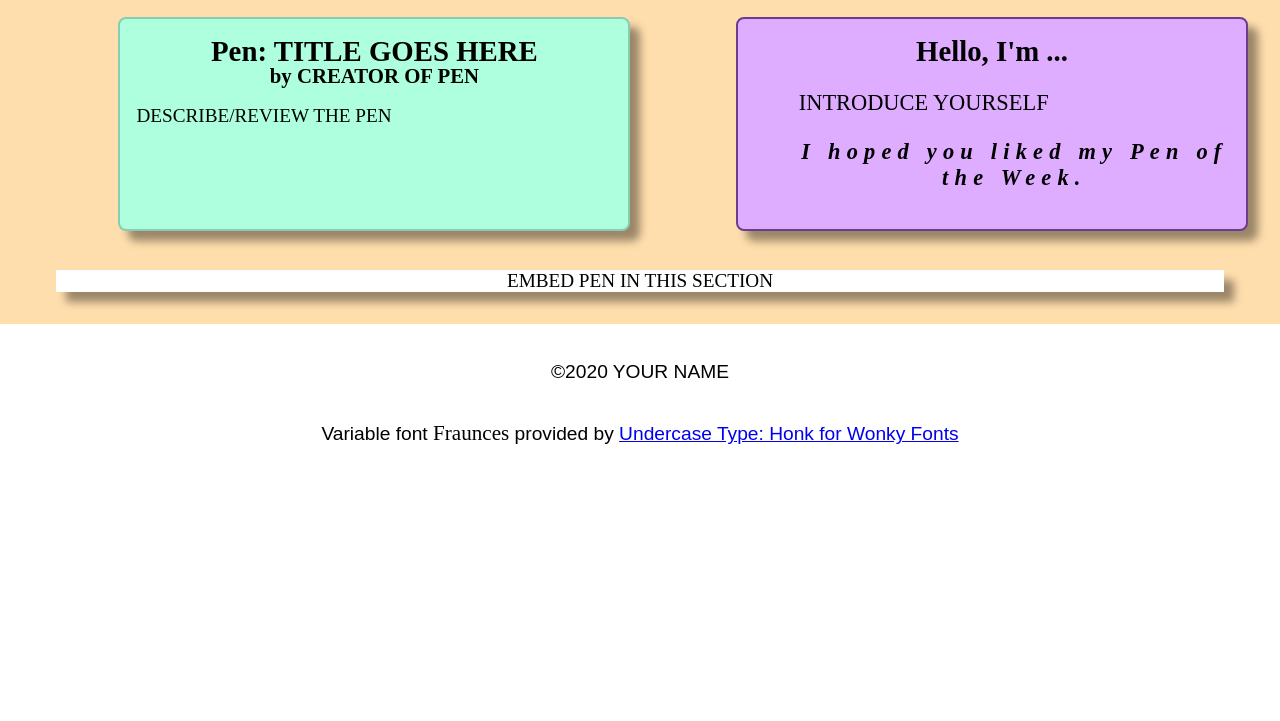
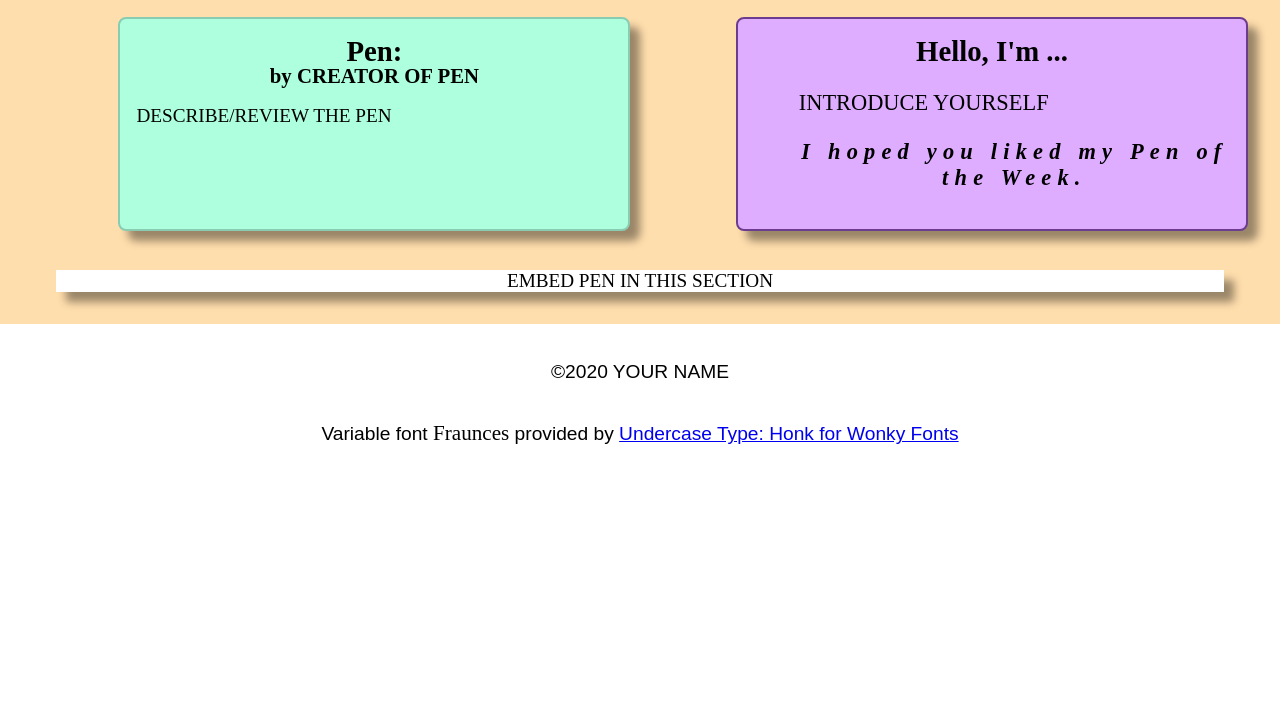
Before and after one commit to RVCC-IDMX/embed-codepen-Mohammedkhan18, a plain HTML site: page index.html in a window 1280 px wide. Shown: the part 79-800 px from the top of the page. Drawn offline with Linux system fonts and the light colour scheme; a web font is replaced by a local one.

Commit message:
Editing the h2 tag

```diff
--- a/index.html
+++ b/index.html
@@ -16,7 +16,7 @@
 
       <main>
         <article>
-          <h2>Pen: TITLE GOES HERE</h2>
+          <h2>Pen: </h2>
           <h3>by CREATOR OF PEN</h3>
           <p>DESCRIBE/REVIEW THE PEN</p>
         </article>
```
